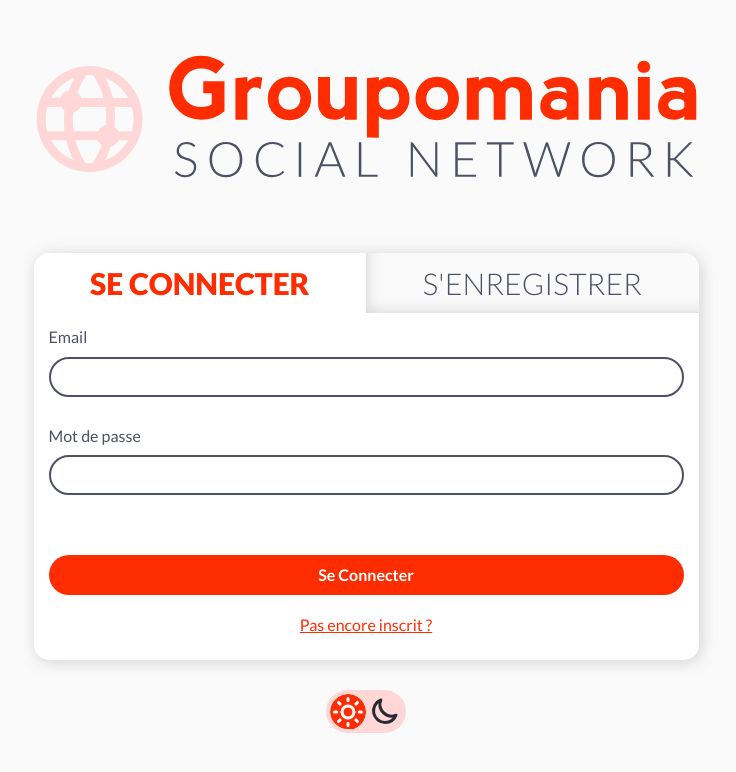
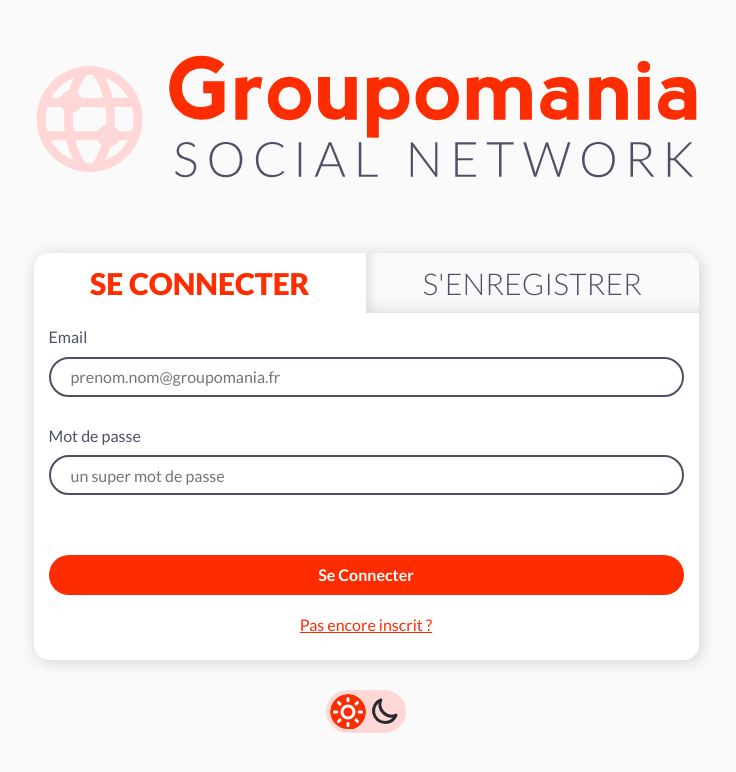
Before and after one commit to ClementBellier/P7-Groupomania, a React (Vite) app in the folder front/: page / in a window 1280 px wide. Shown: the top 772 px of the page, without its empty margins (274-1010 px from the left). Built offline with nearby package versions, Linux system fonts and the light colour scheme.

Commit message:
refactor: clean Email input component

```diff
--- a/front/public/assets/texts/fr-FR.js
+++ b/front/public/assets/texts/fr-FR.js
@@ -6,7 +6,14 @@ export const LOGIN = {
     EMAIL: "Email",
     PASSWORD: "Mot de passe"
 }
-export const PASSWORD = {
+export const EMAIL_INPUT = {
+    REGEXP: /^[0-9a-z._-]+@{1}[0-9a-z.-]{2,}[.]{1}[a-z]{2,5}$/,
+    ERROR: "L'email doit être dans le format suivant prenom.nom@groupomania.fr",
+    SUCCESS: "L'email est dans le bon format",
+    PLACEHOLDER: "prenom.nom@groupomania.fr"
+}
+export const PASSWORD_INPUT = {
+    PLACEHOLDER: "un super mot de passe",
     WHOLEPASSWORD : {
         REGEXP: /^(?=(?:.*[A-Z]){1,})(?=(?:.*[a-z]){1,})(?=(?:.*\d){2,})(?=(?:.*[!@#$£%^&*()\-_=+{};:,<.>\?\/\]\[]){1,})([A-Za-z0-9éèçàù!@#$£%^&*()\-_=+{};:,<.>\?\/\]\[]{8,})$/,
         SUCCESS: "Le mot de passe est suffisament fort, Bravo !"
--- a/front/src/components/EmailInput.jsx
+++ b/front/src/components/EmailInput.jsx
@@ -1,4 +1,5 @@
 import { useState } from 'react'
+import { EMAIL_INPUT } from '../../public/assets/texts/fr-FR'
 
 export function EmailInput({
   email,
@@ -9,11 +10,11 @@ export function EmailInput({
   setErrorMessage,
 }) {
   const [isOnFocus, setIsOnFocus] = useState(false)
-  const mailRegExp = /^[0-9a-z._-]+@{1}[0-9a-z.-]{2,}[.]{1}[a-z]{2,5}$/
+
   const handleEmailInput = (value) => {
     setErrorMessage()
     setEmail(value)
-    !mailRegExp.test(value)
+    !EMAIL_INPUT.REGEXP.test(value)
       ? setIsAnErrorInMail(true)
       : setIsAnErrorInMail(false)
   }
@@ -26,17 +27,18 @@ export function EmailInput({
         value={email}
         onChange={(e) => handleEmailInput(e.target.value)}
         onFocus={() => setIsOnFocus(true)}
-        pattern={mailRegExp}
+        pattern={EMAIL_INPUT.REGEXP}
+        placeholder={EMAIL_INPUT.PLACEHOLDER}
         required
       />
       {!isLoginActive && isOnFocus && email.length !== 0 ? (
         isAnErrorInMail ? (
           <span className="error-message">
-            L'email doit être dans le format suivant prenom.nom@groupomania.fr
+            {EMAIL_INPUT.ERROR}
           </span>
         ) : (
           <span className="success-message">
-            L'email est dans le bon format
+            {EMAIL_INPUT.SUCCESS}
           </span>
         )
       ) : null}
--- a/front/src/components/PasswordInput.jsx
+++ b/front/src/components/PasswordInput.jsx
@@ -1,5 +1,5 @@
 import { useState } from 'react'
-import { PASSWORD } from '../../public/assets/texts/fr-FR'
+import { PASSWORD_INPUT as PASSWORD } from '../../public/assets/texts/fr-FR'
 
 export function PasswordInput({
   password,
@@ -46,6 +46,7 @@ export function PasswordInput({
         onChange={e => handlepasswordInput(e.target.value)}
         onFocus={() => setIsOnFocus(true)}
         pattern={PASSWORD.WHOLEPASSWORD.REGEXP}
+        placeholder={PASSWORD.PLACEHOLDER}
         required
       />
       {!isLoginActive && isOnFocus && password.length !== 0 ? (
```
